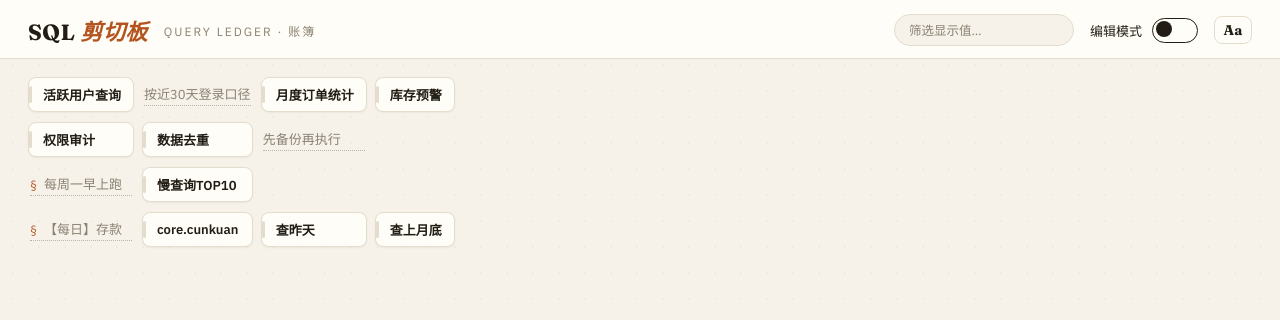
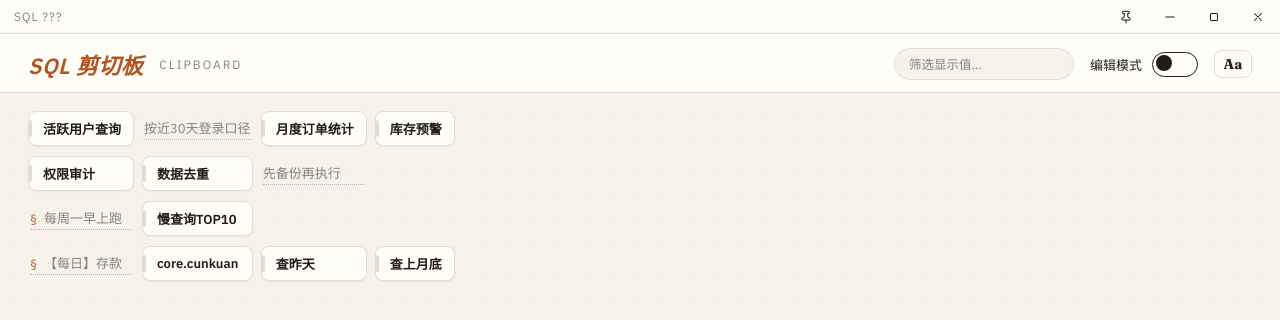
Before and after one commit to evachxji/sql-clipboard, a React (Vite) app in the folder app/: page / in a window 1280 px wide. Shown: the top 320 px of the page. Built offline with nearby package versions, Linux system fonts and the light colour scheme.

Commit message:
fix: 恢复被覆盖的自定义标题栏代码；打包产物复制到便携版目录并写入 AGENTS.md 约定

```diff
--- a/app/src/App.jsx
+++ b/app/src/App.jsx
@@ -1,7 +1,9 @@
 import { useCallback, useEffect, useLayoutEffect, useMemo, useRef, useState } from 'react'
 import { invoke } from '@tauri-apps/api/core'
+import { getCurrentWindow } from '@tauri-apps/api/window'
 
 const isTauri = typeof window !== 'undefined' && !!window.__TAURI_INTERNALS__
+const appWindow = isTauri ? getCurrentWindow() : null
 
 // 浏览器预览时使用的示例数据（打包后在 Tauri 中走 SQLite）
 const MOCK = [
@@ -47,6 +49,7 @@ function injectVars(text) {
 
 export default function App() {
   const [cells, setCells] = useState([])
+  const [pinned, setPinned] = useState(false) // ??????????
   const [editing, setEditing] = useState(false)
   const [toasts, setToasts] = useState([])
   const [modal, setModal] = useState(null) // {id, display, copy}
@@ -191,9 +194,38 @@ export default function App() {
 
   return (
     <div className={editing ? 'app editing' : 'app'} onClick={() => setMenu(null)}>
+      <div className="titlebar" data-tauri-drag-region>
+        <span className="tb-title" data-tauri-drag-region>SQL ???</span>
+        <div className="tb-btns">
+          <button
+            className={pinned ? 'tb-btn pin on' : 'tb-btn pin'}
+            title={pinned ? '????' : '??????????'}
+            onClick={async () => {
+              if (!appWindow) return
+              const next = !pinned
+              await appWindow.setAlwaysOnTop(next)
+              setPinned(next)
+            }}
+          >
+            <svg viewBox="0 0 24 24" fill="none" stroke="currentColor" strokeWidth="1.8" strokeLinecap="round" strokeLinejoin="round">
+              <path d="M12 17v5" />
+              <path d="M9 10.76a2 2 0 0 1-1.11 1.79l-1.78.9A2 2 0 0 0 5 15.24V16a1 1 0 0 0 1 1h12a1 1 0 0 0 1-1v-.76a2 2 0 0 0-1.11-1.79l-1.78-.9A2 2 0 0 1 15 10.76V6h1a2 2 0 0 0 0-4H8a2 2 0 0 0 0 4h1v4.76z" />
+            </svg>
+          </button>
+          <button className="tb-btn" title="???" onClick={() => appWindow?.minimize()}>
+            <svg viewBox="0 0 24 24" fill="none" stroke="currentColor" strokeWidth="1.8" strokeLinecap="round"><path d="M5 12h14" /></svg>
+          </button>
+          <button className="tb-btn" title="??? / ??" onClick={() => appWindow?.toggleMaximize()}>
+            <svg viewBox="0 0 24 24" fill="none" stroke="currentColor" strokeWidth="1.8"><rect x="6" y="6" width="12" height="12" rx="1.5" /></svg>
+          </button>
+          <button className="tb-btn close" title="??" onClick={() => appWindow?.close()}>
+            <svg viewBox="0 0 24 24" fill="none" stroke="currentColor" strokeWidth="1.8" strokeLinecap="round"><path d="M6 6l12 12M18 6L6 18" /></svg>
+          </button>
+        </div>
+      </div>
       <header>
-        <h1>SQL <em>剪切板</em></h1>
-        <div className="sub">Query Ledger · 账簿</div>
+        <h1><em>SQL 剪切板</em></h1>
+        <div className="sub">Clipboard</div>
         <div className="f-wrap">
           <input
             className="filter"
```
Also changed, not shown: 1 other file (tests, documents, lock files or other folders).
